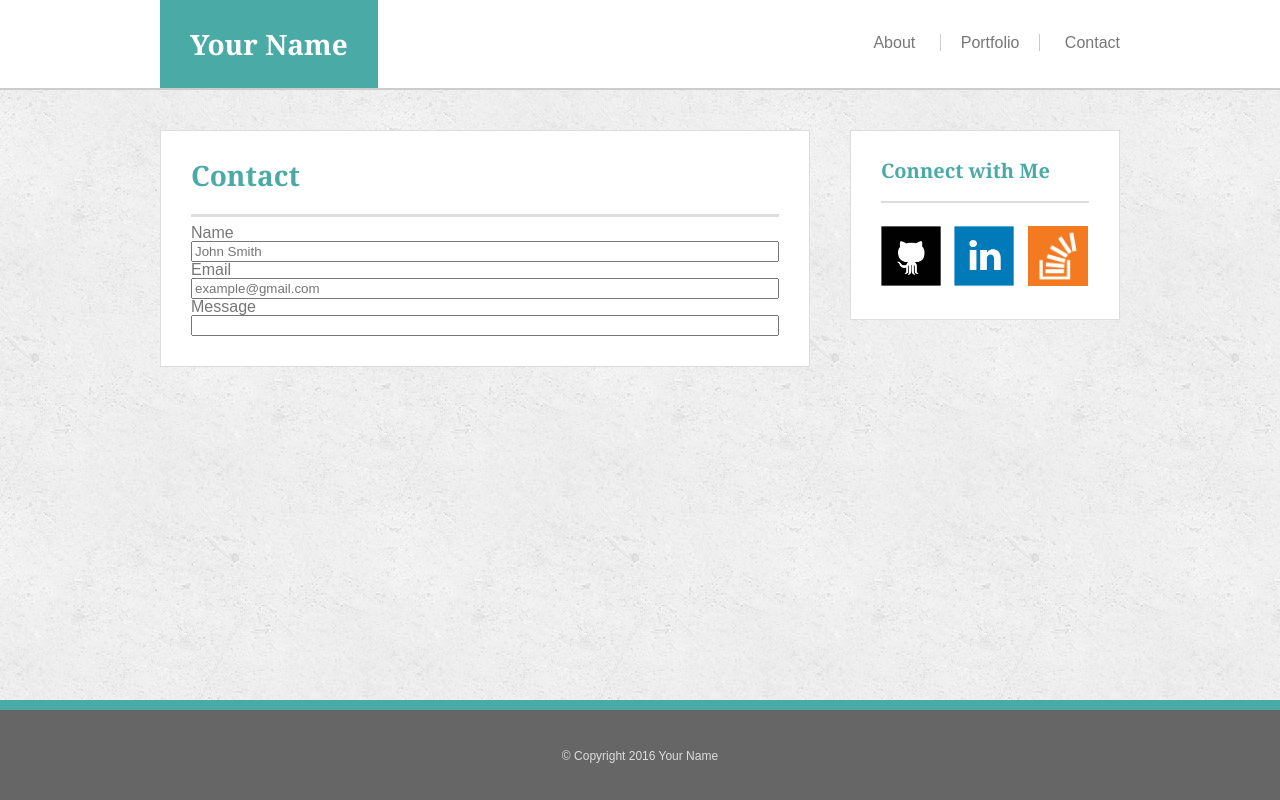
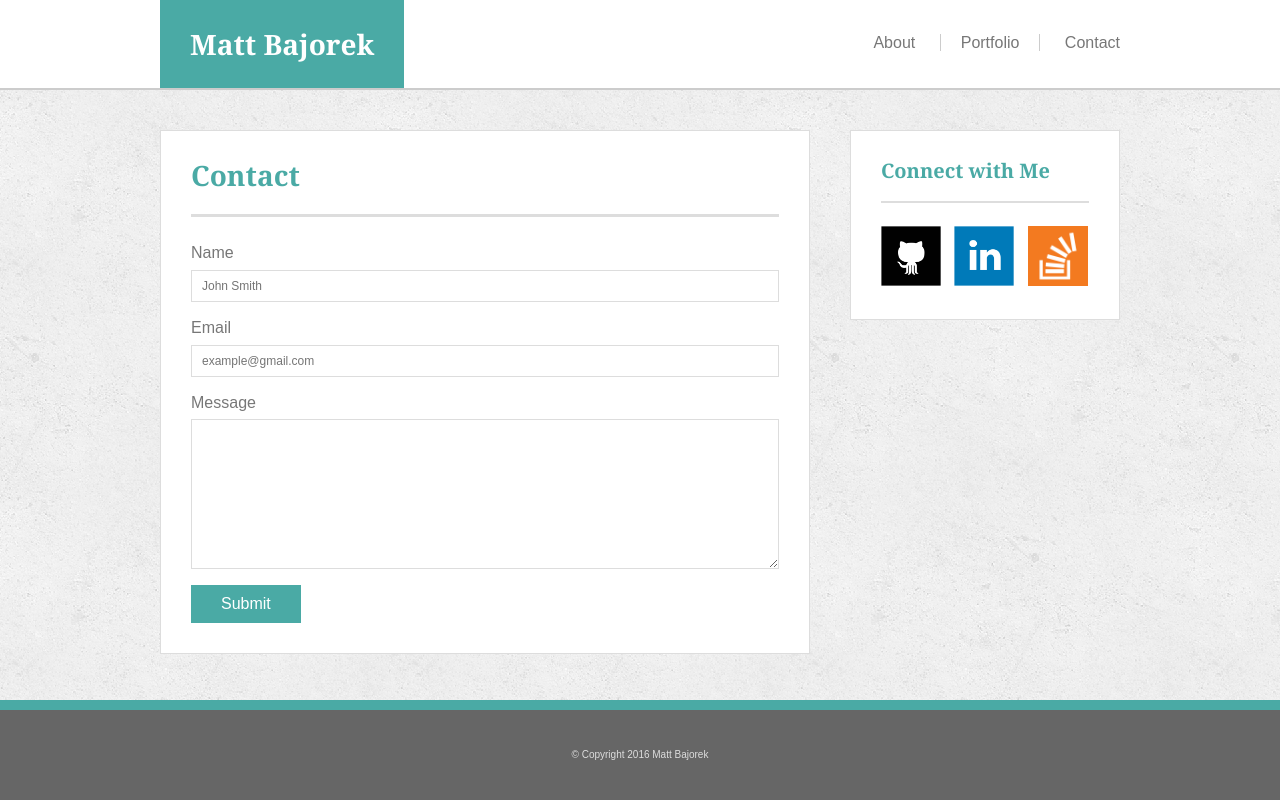
Before and after one commit to mattbajorek/Basic-Portfolio, a PHP site: page /contact.html in a window 1280 px wide. Run offline with PHP 8.4, Linux system fonts and the light colour scheme.

Commit message:
Contact page completed

```diff
--- a/assets/css/style.css
+++ b/assets/css/style.css
@@ -107,6 +107,7 @@ p {
 	width: 650px;
 	clear: both;
 	float: left;
+	margin-bottom: 40px;
 }
 
 .about-me img {
@@ -141,7 +142,7 @@ footer {
 	border-top: #4aaaa5 solid 10px;
 	color: #dddddd;
 	text-align: center;
-	font-size: 0.75em;
+	font-size: 10px;
 	padding-top: 40px;
 }
 
@@ -164,9 +165,42 @@ a:hover, a:active {
 	text-decoration: underline;
 }
 
+input[type=text], textarea {
+    width: 100%;
+    padding: 8px 10px;
+    font-size: 12px;
+    border: #dddddd solid 1px;
+}
+
+input[type=text]:focus, textarea:focus {
+    outline: none;
+    border: #4aaaa5;
+    box-shadow: inset 0 0 5px #4aaaa5, 0 0 5px #4aaaa5;
+}
+
 input[type=text] {
-    width: 100%;
-    box-sizing: border-box;
+    margin-bottom: 10px;
+    font-size: 12px;
+}
+
+textarea {
+	height: 150px;
+}
+
+input[type=button], input[type=submit], input[type=reset] {
+    background: #4aaaa5;
+    border: none;
+    color: white;
+    padding: 10px 30px;
+    text-decoration: none;
+    cursor: pointer;
+    font-size: 16px;
+    margin-top: 5px;
+}
+
+form {
+	margin-top: 20px;
+	line-height: 2em;
 }
 
 .connect-with-me a {
--- a/contact.html
+++ b/contact.html
@@ -8,7 +8,7 @@
 <body>
 	<header></header>
 	<div class="wrapper">
-		<h1 class="name">Your Name</h1>
+		<h1 class="name">Matt Bajorek</h1>
 		<div class="tabs">
 			<ul>
 				<li><a href="index.html">About</a></li>
@@ -26,7 +26,9 @@
   				Email<br>
   				<input type="text" name="email" placeholder="example@gmail.com"><br>
   				Message<br>
-  				<input type="text" name="message">
+  				<!--<input type="text" name="message">-->
+  				<textarea name="message" form="userform"></textarea>
+  				<input type="button" name="submit" value="Submit">
 			</form>
 		</div>
 
@@ -45,7 +47,7 @@
 		</div>
 	</div>
 	<footer class="site-footer">
-		&copy; Copyright 2016 Your Name
+		&copy; Copyright 2016 Matt Bajorek
 	</footer>
 </body>
 </html>
--- a/portfolio.html
+++ b/portfolio.html
@@ -8,7 +8,7 @@
 <body>
 	<header></header>
 	<div class="wrapper">
-		<h1 class="name">Your Name</h1>
+		<h1 class="name">Matt Bajorek</h1>
 		<div class="tabs">
 			<ul>
 				<li><a href="index.html">About</a></li>
@@ -38,7 +38,7 @@
 		</div>
 	</div>
 	<footer class="site-footer">
-		&copy; Copyright 2016 Your Name
+		&copy; Copyright 2016 Matt Bajorek
 	</footer>
 </body>
 </html>
```
